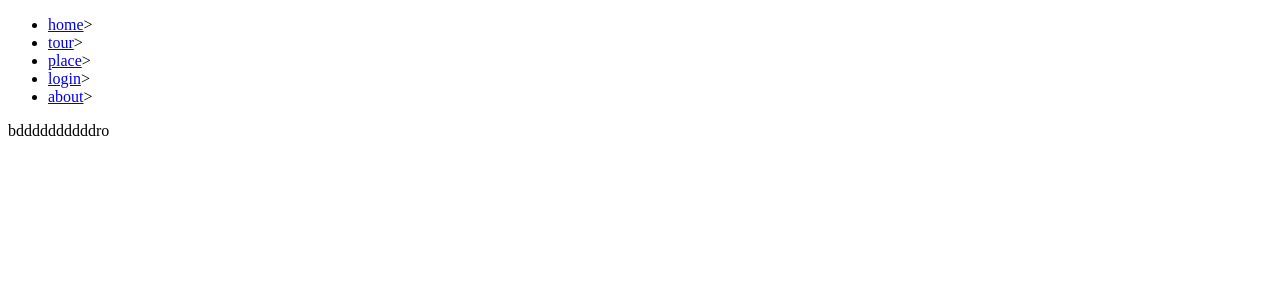
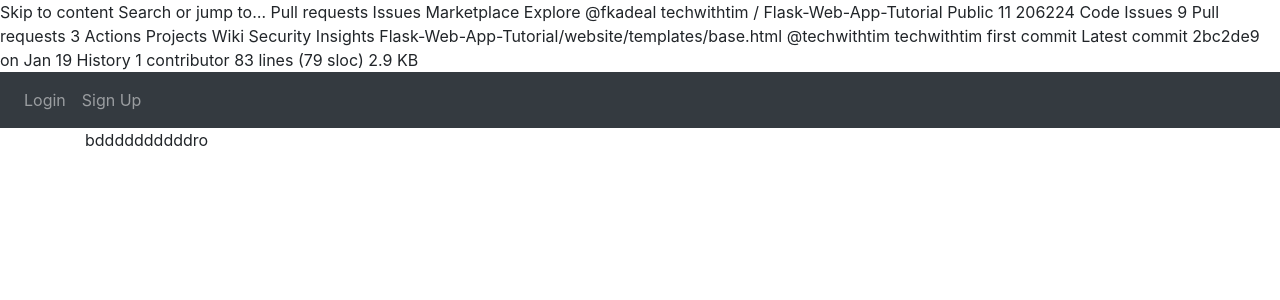
Before and after one commit to VinneyJ/tourme, a Flask app: template web/templates/home.html in a window 1280 px wide. Shown: the top 300 px of the page. Run offline with Flask 2, Linux system fonts and the light colour scheme; the template is opened without the code that fills it, so the values that code supplies are empty; some libraries are stand-ins or nearby versions.

Commit message:
MVP base markup

```diff
--- a/web/templates/base.html
+++ b/web/templates/base.html
@@ -1,39 +1,115 @@
+Skip to content
+Search or jump to…
+Pull requests
+Issues
+Marketplace
+Explore
+
+@fkadeal
+techwithtim
+/
+Flask-Web-App-Tutorial
+Public
+11
+206224
+Code
+Issues
+9
+Pull requests
+3
+Actions
+Projects
+Wiki
+Security
+Insights
+Flask-Web-App-Tutorial/website/templates/base.html
+@techwithtim
+techwithtim first commit
+Latest commit 2bc2de9 on Jan 19
+ History
+ 1 contributor
+83 lines (79 sloc)  2.9 KB
+
 <!DOCTYPE html>
 <html>
   <head>
-        <meta charset="utf-8">
-        <meta name="viewpot" content="width=device-width, initial-scale-1">
-        <title>{% block title %}HOME {% endblock %}</title>
+    <meta charset="utf-8" />
+    <meta name="viewport" content="width=device-width, initial-scale=1" />
+    <link
+      rel="stylesheet"
+      href="https://stackpath.bootstrapcdn.com/bootstrap/4.4.1/css/bootstrap.min.css"
+      integrity="sha384-Vkoo8x4CGsO3+Hhxv8T/Q5PaXtkKtu6ug5TOeNV6gBiFeWPGFN9MuhOf23Q9Ifjh"
+      crossorigin="anonymous"
+    />
+    <link
+      rel="stylesheet"
+      href="https://stackpath.bootstrapcdn.com/font-awesome/4.7.0/css/font-awesome.min.css"
+      crossorigin="anonymous"
+    />
+
+    <title>{% block title %}Home{% endblock %}</title>
   </head>
   <body>
-        <nav class="navbar nav">
-            <ul>
-            <li><a href="#">home</a>></li>
-            <li><a href="#">tour</a>></li>
-            <li><a href="#">place</a>></li>
-            <li><a href="#">login</a>></li>
-            <li><a href="#">about</a>></li>
-            </ul>
+    <nav class="navbar navbar-expand-lg navbar-dark bg-dark">
+      <button
+        class="navbar-toggler"
+        type="button"
+        data-toggle="collapse"
+        data-target="#navbar"
+      >
+        <span class="navbar-toggler-icon"></span>
+      </button>
+      <div class="collapse navbar-collapse" id="navbar">
+        <div class="navbar-nav">
+          {% if user.is_authenticated %}
+          <a class="nav-item nav-link" id="home" href="/">Home</a>
+          <a class="nav-item nav-link" id="logout" href="/logout">Logout</a>
+          {% else %}
+          <a class="nav-item nav-link" id="login" href="/login">Login</a>
+          <a class="nav-item nav-link" id="signUp" href="/sign-up">Sign Up</a>
+          {% endif %}
+        </div>
+      </div>
     </nav>
+
     {% with messages = get_flashed_messages(with_categories=true) %} {% if
     messages %} {% for category, message in messages %} {% if category ==
     'error' %}
     <div class="alert alert-danger alter-dismissable fade show" role="alert">
-              {{ message }} seeeeeeeeeeeeee
+      {{ message }}
       <button type="button" class="close" data-dismiss="alert">
         <span aria-hidden="true">&times;</span>
       </button>
     </div>
     {% else %}
     <div class="alert alert-success alter-dismissable fade show" role="alert">
-              {{ message }} ddddddddddddddddddd
+      {{ message }}
       <button type="button" class="close" data-dismiss="alert">
         <span aria-hidden="true">&times;</span>
       </button>
     </div>
     {% endif %} {% endfor %} {% endif %} {% endwith %}
 
-        {% block content %} bro
-        {% endblock %}
+    <div class="container">{% block content %} {% endblock %}</div>
+    <script
+      src="https://code.jquery.com/jquery-3.2.1.slim.min.js"
+      integrity="sha384-KJ3o2DKtIkvYIK3UENzmM7KCkRr/rE9/Qpg6aAZGJwFDMVNA/GpGFF93hXpG5KkN"
+      crossorigin="anonymous"
+    ></script>
+    <script
+      src="https://cdnjs.cloudflare.com/ajax/libs/popper.js/1.12.9/umd/popper.min.js"
+      integrity="sha384-ApNbgh9B+Y1QKtv3Rn7W3mgPxhU9K/ScQsAP7hUibX39j7fakFPskvXusvfa0b4Q"
+      crossorigin="anonymous"
+    ></script>
+    <script
+      src="https://maxcdn.bootstrapcdn.com/bootstrap/4.0.0/js/bootstrap.min.js"
+      integrity="sha384-JZR6Spejh4U02d8jOt6vLEHfe/JQGiRRSQQxSfFWpi1MquVdAyjUar5+76PVCmYl"
+      crossorigin="anonymous"
+    ></script>
+
+    <script
+      type="text/javascript"
+      src="{{ url_for('static', filename='index.js') }}"
+    ></script>
   </body>
 </html>
```
Lines whose indentation alone changed are shown as unchanged.
